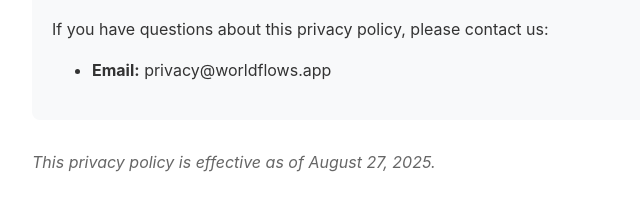
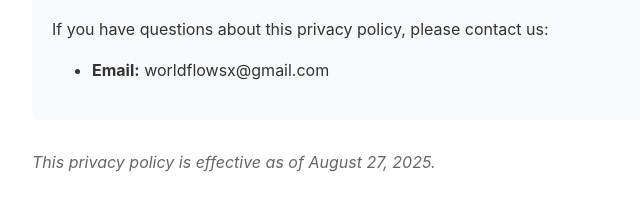
Before and after one commit to worldflowsx/worldflows-legal, a plain HTML site: page privacy.html in a window 1280 px wide. Shown: the part 2467-2675 px from the top of the page, 208-848 px from the left. Drawn offline with Linux system fonts and the light colour scheme.

Commit message:
Update privacy.html

```diff
--- a/privacy.html
+++ b/privacy.html
@@ -128,7 +128,7 @@
         <h2>11. Contact Us</h2>
         <p>If you have questions about this privacy policy, please contact us:</p>
         <ul>
-            <li><strong>Email:</strong> privacy@worldflows.app</li>
+            <li><strong>Email:</strong> worldflowsx@gmail.com</li>
         </ul>
     </div>
 
```
